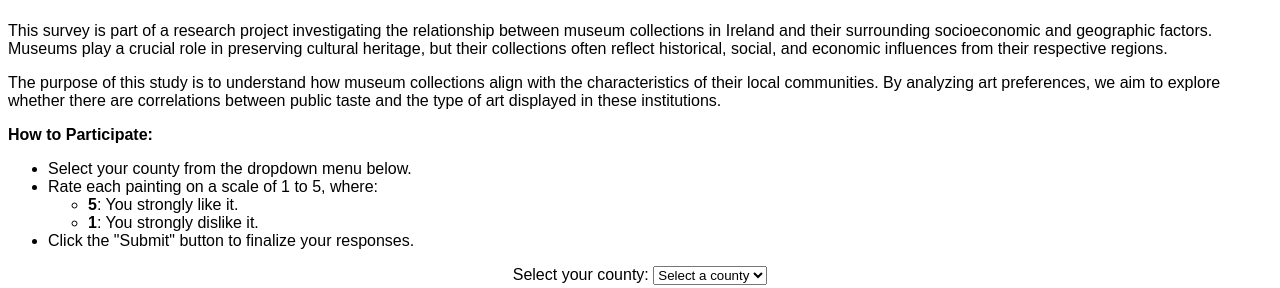
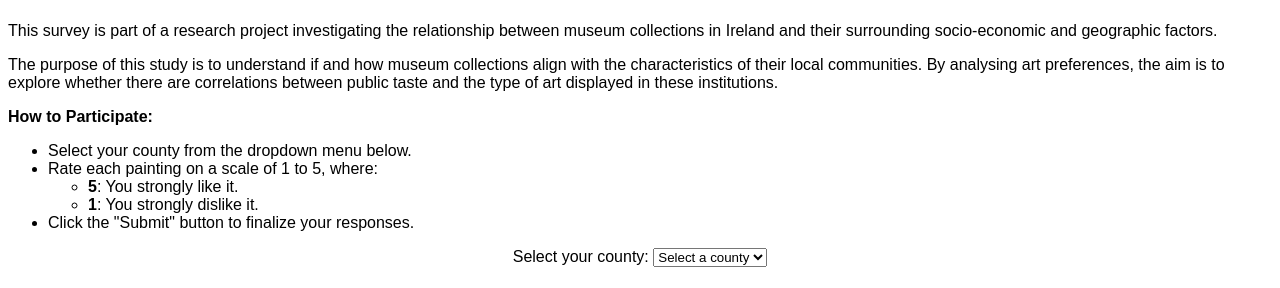
Before and after one commit to ciaramag123/artsurvery, a Flask app: page / in a window 1280 px wide. Shown: the part 58-346 px from the top of the page. Run offline with Flask 3, Linux system fonts and the light colour scheme.

```diff
--- a/templates/front.html
+++ b/templates/front.html
@@ -143,13 +143,11 @@
         <div class="explanation">
             <p>
                 This survey is part of a research project investigating the relationship between museum collections
-                in Ireland and their surrounding socioeconomic and geographic factors. Museums play a crucial role in
-                preserving cultural heritage, but their collections often reflect historical, social, and economic
-                influences from their respective regions.
+                in Ireland and their surrounding socio-economic and geographic factors.
             </p>
             <p>
-                The purpose of this study is to understand how museum collections align with the characteristics of
-                their local communities. By analyzing art preferences, we aim to explore whether there are
+                The purpose of this study is to understand if and how museum collections align with the characteristics of
+                their local communities. By analysing art preferences, the aim is to explore whether there are
                 correlations between public taste and the type of art displayed in these institutions.
             </p>
             <p>
```
